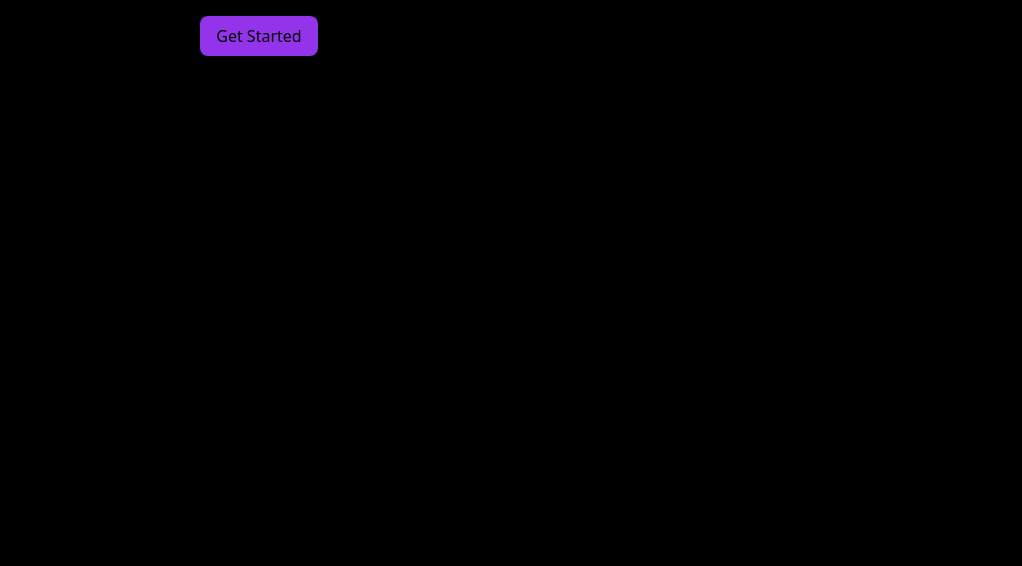
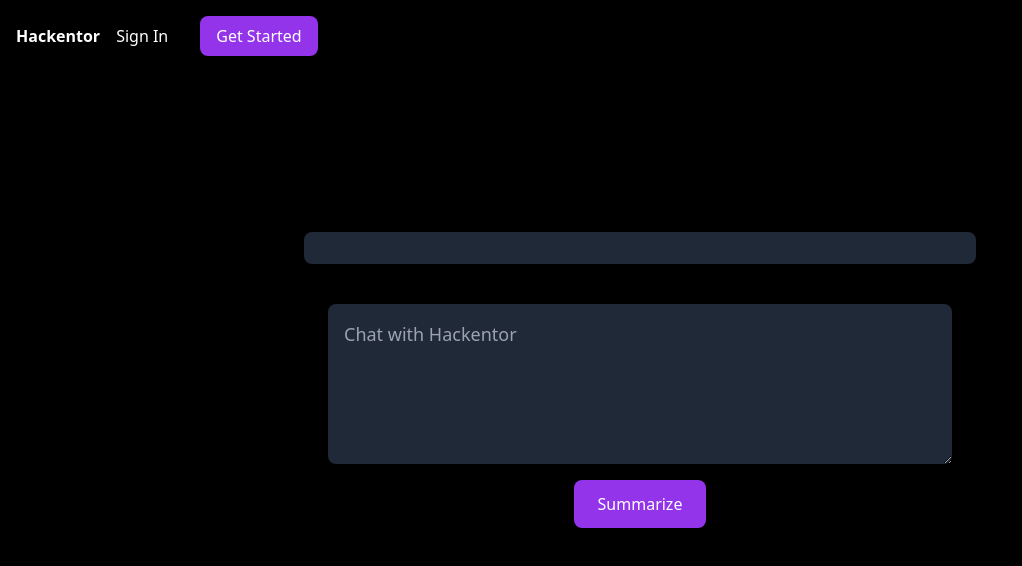
Before and after one commit to CrownDestro/HackSRM6.0, a Next.js app in the folder frontend/: page /generate in a window 1280 px wide. Before the commit this address had no page. Shown: the top 566 px of the page, without its empty margins (0-1022 px from the left). Built offline with nearby package versions, Linux system fonts and the light colour scheme.

Commit message:
made some changes to the bots(added more constraints to avoid the inevitable)

```diff
--- /dev/null
+++ b/frontend/src/app/generate/page.js
@@ -0,0 +1,33 @@
+"use client";
+import { useState } from "react";
+
+export default function GeneratePage() {
+  const [userMessage, setUserMessage] = useState(""); // State to hold the user's message
+
+  return (
+    <>
+      {/* Bot chat area */}
+      <div className="flex flex-col items-center justify-center bg-black px-4 mb-4 mt-8 pt-32"> {/* Adjusted margin-bottom */}
+        <div className="w-full max-w-2xl text-white bg-gray-800 p-4 rounded-lg">
+          <p>
+            {/* Bot's message will appear here */}
+          </p>
+        </div>
+      </div>
+
+      {/* User chat area */}
+      <div className="flex flex-col items-center justify-center bg-black px-4 mt-10 " >
+        <textarea
+          className="w-3/4 md:w-1/2 h-40 p-4 text-lg text-white bg-gray-800 rounded-lg focus:outline-none focus:ring-2 focus:ring-purple-500"
+          placeholder="Chat with Hackentor"
+          value={userMessage}
+          onChange={(e) => setUserMessage(e.target.value)} // Handle user input
+        />
+
+        <button className="mt-4 px-6 py-3 bg-purple-600 rounded-lg hover:bg-purple-700">
+          Summarize
+        </button>
+      </div>
+    </>
+  );
+}
--- a/frontend/src/app/page.js
+++ b/frontend/src/app/page.js
@@ -17,9 +17,11 @@
             Have an idea?
           </button>
         </Link>
+        <Link href="/generate">
           <button className="flex-1 px-6 py-3 bg-purple-600 rounded-lg hover:bg-purple-700 flex items-center justify-center text-center gap-2">
             {'Dont know where to start?'}
           </button>
+          </Link>
         </div>
       </main>
     </div>
```
Also changed, not shown: 2 other files (tests, documents, lock files or other folders).
